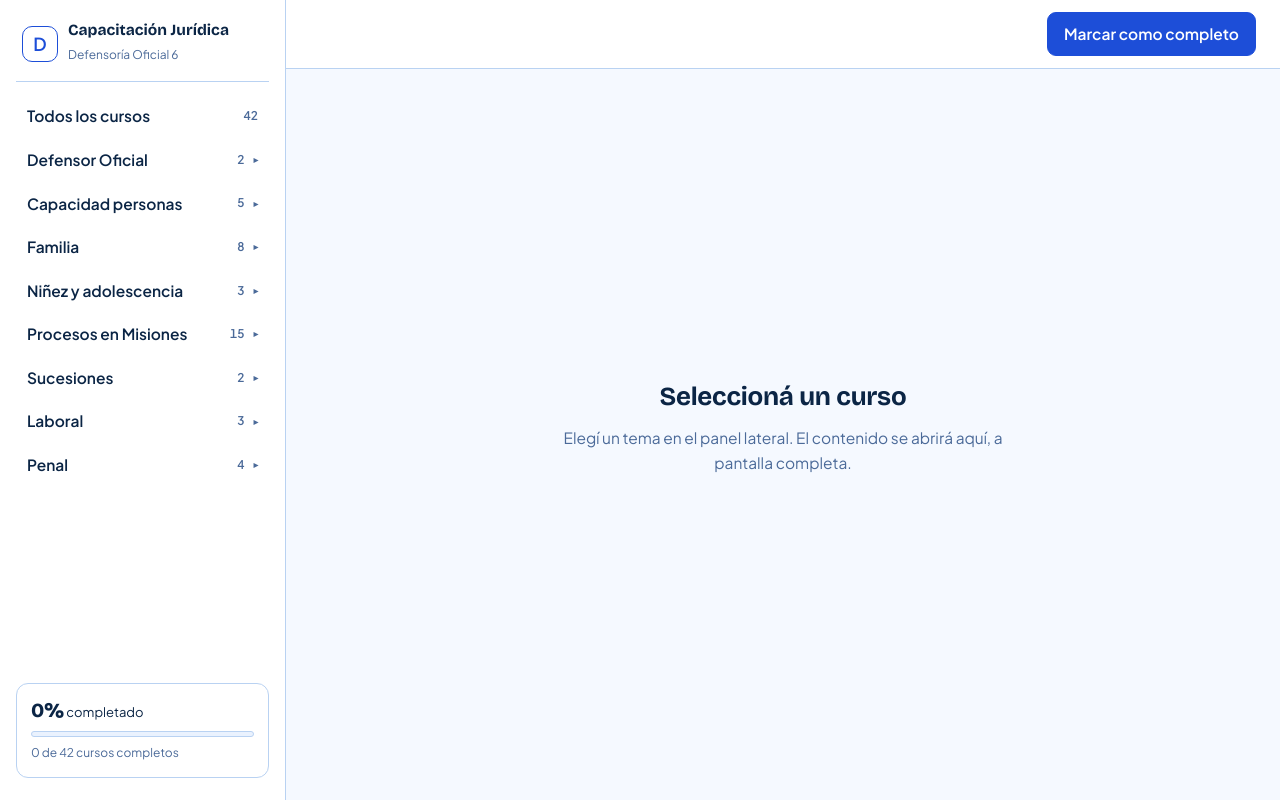
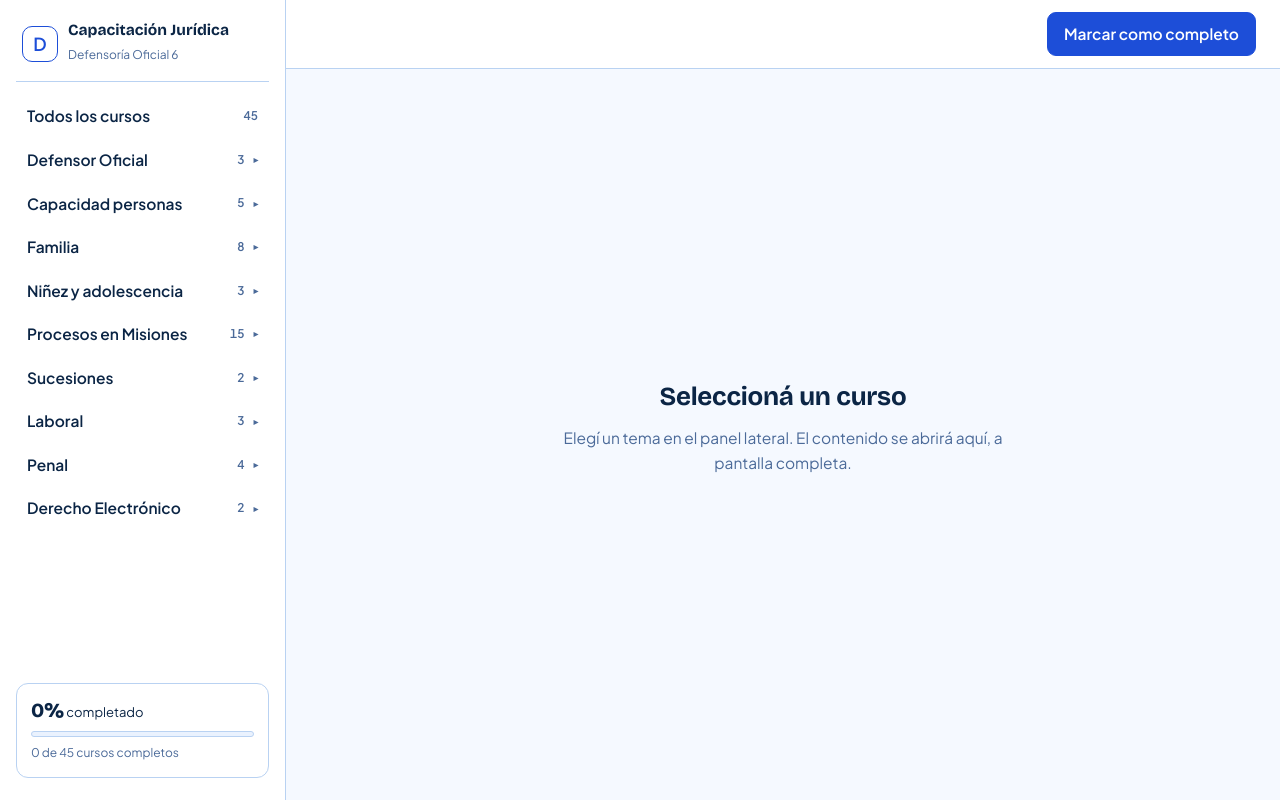
Before and after one commit to fioravanteweb/capacitacion, a plain HTML site: page index.html in a window 1280 px wide. Drawn offline with nearby package versions, Linux system fonts and the light colour scheme.

Commit message:
Add files via upload

```diff
--- a/index.html
+++ b/index.html
@@ -322,11 +322,13 @@ const A = {
   pro:['Procesos en Misiones','#0369A1'],
   suc:['Sucesiones','#4338CA'],
   lab:['Laboral','#6D28D9'],
-  pen:['Penal','#B91C1C']
+  pen:['Penal','#B91C1C'],
+  ele:['Derecho Electrónico','#7C3AED']
 };
 
 const C = [
   {id:'def1', a:'def', t:'Defensor de Ausentes', url:'https://fioravanteweb.github.io/capacitacion/ausente'},
+{id:'def3', a:'def', t:'Defensor y Ministerio Publico', url:'https://fioravanteweb.github.io/capacitacion/defensor'},
   {id:'def2', a:'def', t:'Medidas preliminares', url:'https://fioravanteweb.github.io/capacitacion/medidas'},
   {id:'cap1', a:'cap', t:'Capacidad: principios generales', n:'CCyC, arts. 22 a 24', url:'https://fioravanteweb.github.io/capacitacion/capacidad1'},
   {id:'cap3', a:'cap', t:'Restricciones a la capacidad', n:'CCyC, arts. 31 a 50', url:'https://fioravanteweb.github.io/capacitacion/capacidad2'},
@@ -367,7 +369,9 @@ const C = [
   {id:'rpjcom0', a:'pen', t:'Principios generales', url:'https://fioravanteweb.github.io/capacitacion/cp-general'},
   {id:'rpjcom1', a:'pen', t:'Delitos y Penas', url:'https://fioravanteweb.github.io/capacitacion/cp-especial'},
 {id:'rpjcom2', a:'pen', t:'Proceso Penal en Misiones', url:'https://fioravanteweb.github.io/capacitacion/procesalpenal'},
-  {id:'rpjcom', a:'pen', t:'Régimen Penal Juvenil Comentado', url:'https://fioravanteweb.github.io/capacitacion/rpj-comentado'}
+  {id:'rpjcom', a:'pen', t:'Régimen Penal Juvenil Comentado', url:'https://fioravanteweb.github.io/capacitacion/rpj-comentado'},
+  {id:'ciber', a:'ele', t:'Cibercrimen', url:'https://fioravanteweb.github.io/capacitacion/cibercrimen'},
+  {id:'pruele', a:'ele', t:'Prueba Electrónica', url:'https://fioravanteweb.github.io/capacitacion/pruebaelectronica'}
 ];
 
 /* ==================== ESTADO ==================== */
```
